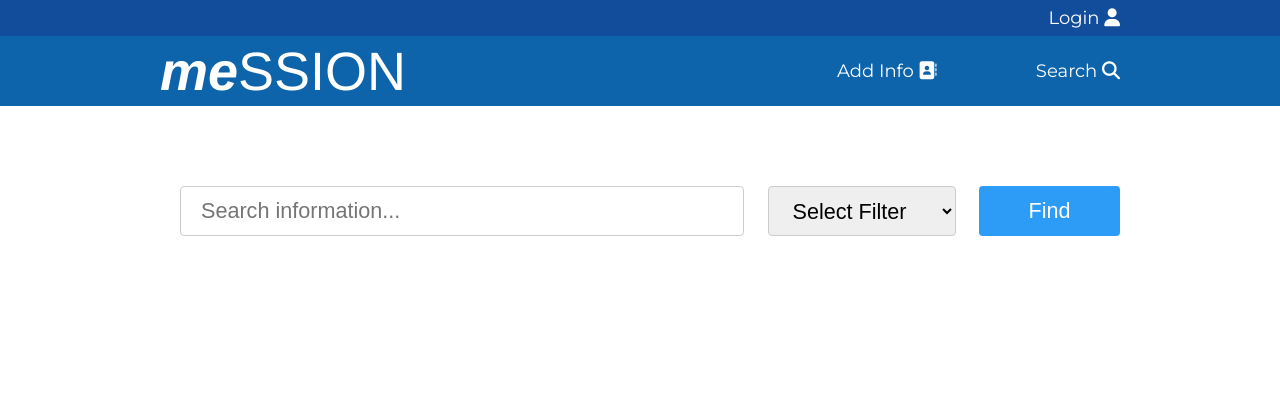
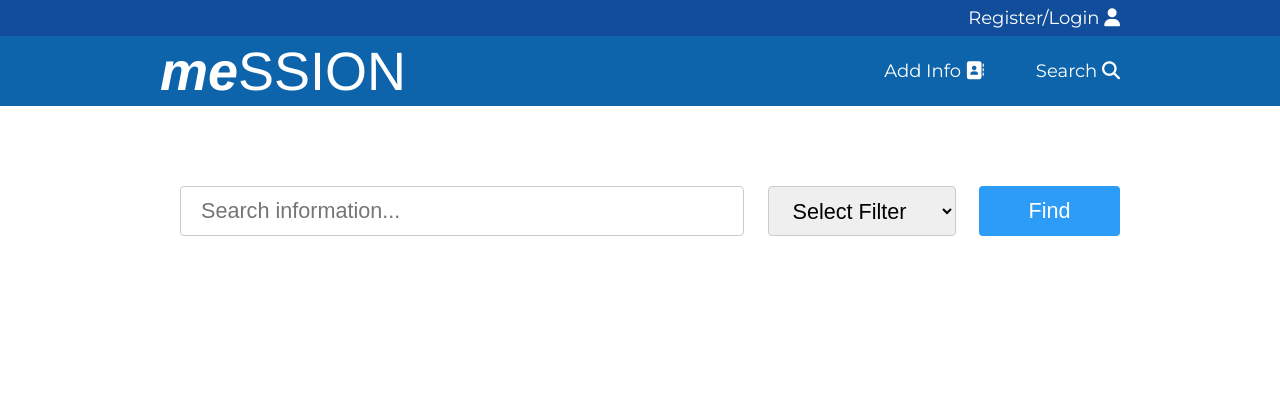
Before and after one commit to leonidasyopan/meSSION, a PHP site: page / in a window 1280 px wide. Shown: the top 420 px of the page. Run offline with PHP 8.4, Linux system fonts and the light colour scheme; some libraries are stand-ins or nearby versions.

Commit message:
minor changes to header.php

```diff
--- a/web/common/header.php
+++ b/web/common/header.php
@@ -2,13 +2,13 @@
     <nav id="top-header">
         <div class="content-width"> <!-- This DIV has only style purposes -->
             <ul>
-                <li><a href="login.php">Login <i class="fas fa-user"></i></a></li>
+                <li><a href="login.php">Register/Login <i class="fas fa-user"></i></a></li>
             </ul>
         </div>
     </nav>
     <nav id="main-navigation">
         <div class="content-width" id="logo-ul-holder"> <!-- This DIV has only style purposes -->
-            <p id="logo"><span>me</span>SSION</p>
+            <p id="logo"><a href="index.php"><span>me</span>SSION<a href="index.php"></p>
 
             <ul>
                 <li><a href="add-info.php">Add Info <i class="fas fa-address-book"></i></a></li>
```
